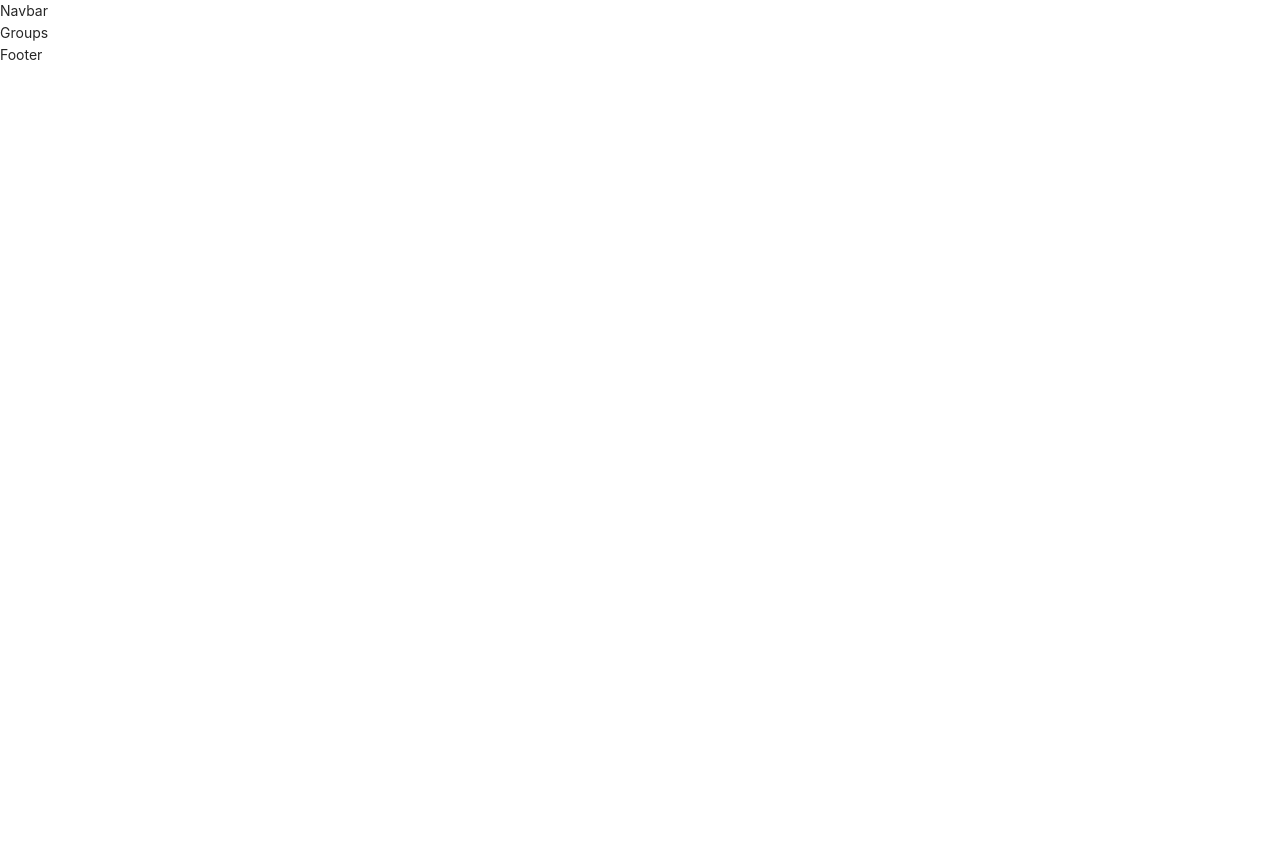
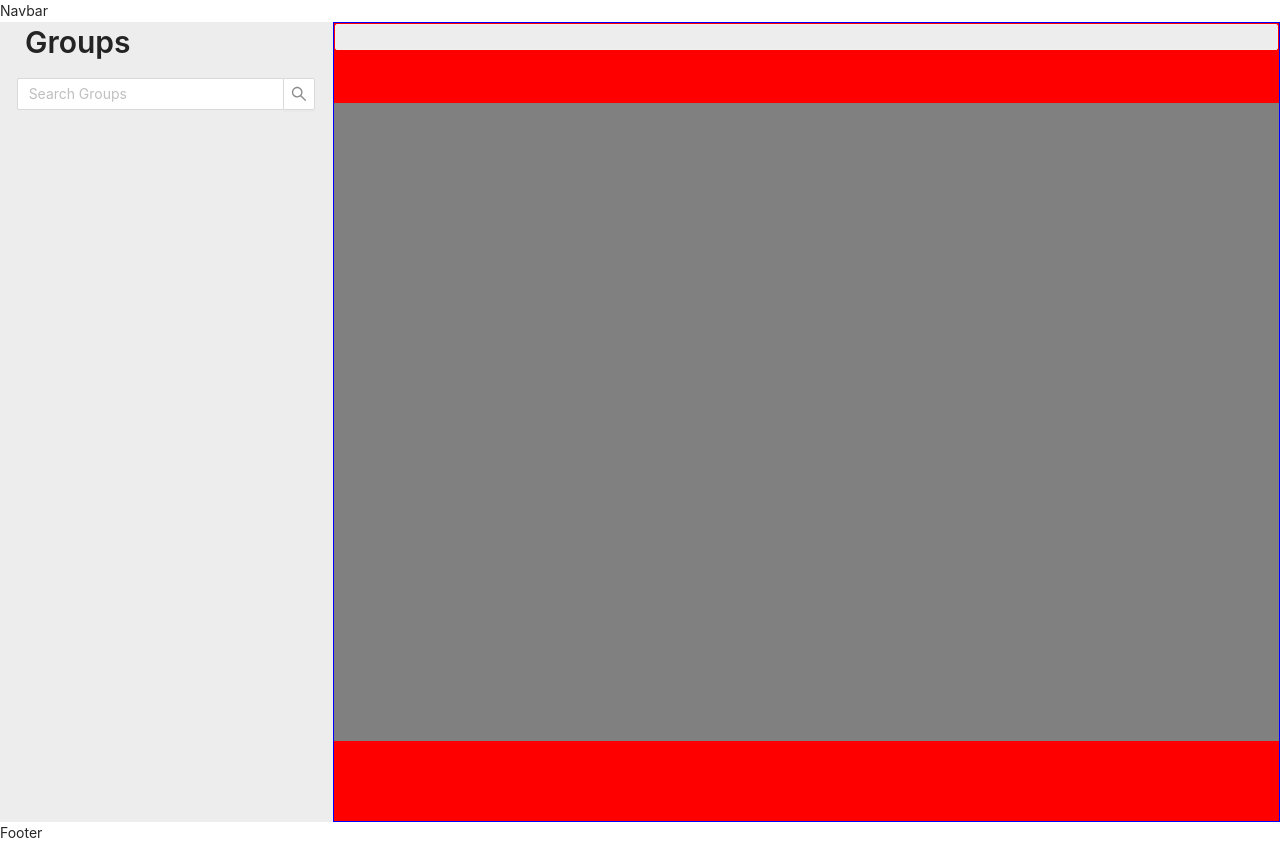
Before and after one commit to agiledev-students-fall2022/final-project-team-almaal, a React (Create React App) app in the folder front-end/: page /groups in a window 1280 px wide. Before the commit the page ends 800 px from the top, so only its background shows below. Built offline with nearby package versions, Linux system fonts and the light colour scheme.

Commit message:
Side Navigation Bar and Chat Section Created

```diff
--- a/front-end/package.json
+++ b/front-end/package.json
@@ -8,7 +8,9 @@
     "@testing-library/user-event": "^13.5.0",
     "antd": "^4.23.6",
     "react": "^18.2.0",
+    "react-chat-elements": "^12.0.5",
     "react-dom": "^18.2.0",
+    "react-infinite-scroll-component": "^6.1.0",
     "react-router-dom": "^6.4.2",
     "react-scripts": "^2.1.3",
     "web-vitals": "^2.1.4"
--- /dev/null
+++ b/front-end/src/components/ChatComponent.jsx
@@ -0,0 +1,59 @@
+import React from 'react';
+import "antd/dist/antd.css";
+import {Avatar, Layout, Input, Card, Button, Upload } from 'antd';
+import { FileImageOutlined, CameraOutlined, PaperClipOutlined } from '@ant-design/icons';
+import styles from '../routes/Groups.module.css';
+import 'react-chat-elements/dist/main.css';
+import { MessageBox } from 'react-chat-elements'
+
+const { Header, Content,Footer } = Layout;
+const { Meta } = Card;
+
+
+const ChatComponent = () => {
+  return (
+    <Layout className={styles.chatLayout}>
+      <Header style={{background:'red' , width:'100%', padding: '1px', height: '10%'}}>
+        <Card  size='small' className={styles.userCard}>
+
+       </Card>
+      </Header>
+
+      <Content className={styles.chatContent}>
+
+      {/* <div className={styles.rChat}>
+          <MessageBox
+            title={'User'}
+            position={'left'}
+            type={'photo'}
+            text={'hello.png'}
+            data={{
+              uri: 'https://facebook.github.io/react/img/logo.svg',
+              status: {
+                click: false,
+                loading: 0,
+              },
+            }}
+          />
+          <MessageBox
+            position={'left'}
+            type={'text'}
+            text={'Hello World!'}
+            data={{
+              status: {
+                click: false,
+                loading: 0,
+              },
+            }}
+          />
+        </div> */}
+      </Content>
+
+      <Footer style={{background:'red' , width:'100%', padding: '1px', height: '10%'}}>
+
+      </Footer>
+    </Layout>
+  )
+}
+
+export default ChatComponent
--- /dev/null
+++ b/front-end/src/components/GroupsSideNavigationBar.jsx
@@ -0,0 +1,38 @@
+import React, { useState } from 'react';
+import "antd/dist/antd.css";
+import { Avatar, Layout, Typography, Input, Card, Button, List, Modal, Divider, Skeleton, Popover } from 'antd';
+import InfiniteScroll from 'react-infinite-scroll-component';
+import styles from '../routes/Groups.module.css';
+
+const { Sider} = Layout;
+const { Title} = Typography;
+const { Search } = Input;
+const { Meta } = Card;
+
+
+function find(){
+    return;
+}
+
+
+const GroupsSideNavigationBar = () => {
+    return (
+    <Sider width={'26%'} className={styles.siteLayoutBackground}>
+
+        <div>
+        <Title level={2} className={styles.sideTitle}>Groups</Title>
+        </div>
+
+        <>
+        <Search
+            className={styles.sideSearchBar}
+            placeholder="Search Groups"
+            allowClear
+            onSearch={find}
+        />
+        </>
+    </Sider>
+    )
+}
+
+export default GroupsSideNavigationBar
--- a/front-end/src/routes/Groups.jsx
+++ b/front-end/src/routes/Groups.jsx
@@ -1,9 +1,18 @@
 import React from 'react'
+import { Layout } from 'antd'
+import styles from './Groups.module.css'
+import GroupsSideNavigationBar from '../components/GroupsSideNavigationBar';
+import ChatComponent from '../components/ChatComponent';
+
 
 const Groups = () => {
-    return (
-        <div>Groups</div>
-    )
+
+  return (
+    <Layout className={styles.mainLayout}>
+      <GroupsSideNavigationBar />
+      <ChatComponent />
+    </Layout>
+  )
 }
 
 export default Groups
--- /dev/null
+++ b/front-end/src/routes/Groups.module.css
@@ -0,0 +1,97 @@
+.mainLayout{
+    background:'red';
+    width: 100%;
+    height:100vh;
+}
+
+.sideSearchBar{
+    display: block;
+    margin: auto;
+    width: 90%;
+}
+
+.sideGroups{
+    margin-top:5%;
+    height: 80%;
+    overflow: auto;
+    padding: 0 16px;
+    border: 1px solid rgba(140, 140, 140, 0.35);
+}
+
+.sideTitle{
+    color:"black";
+    display:inline-block;
+    padding-left:25px;
+}
+
+.siteLayoutBackground{
+    display: inline-block;
+    background:#ededed;
+    height:100vh
+}
+
+.addbtn{
+    display:inline-block;
+    margin-left:55%;
+}
+
+.card {
+    position: absolute;
+    margin-left:6%;
+    width: 320px;
+    z-index: 1;
+    background-color: rgba(240, 248, 255, 0.95);
+}
+
+.imgAndName {
+    display: flex;
+}
+
+.imgAndName div:nth-child(2) {
+    padding-left: 1rem;
+}
+
+.p:hover{
+    background-color: red;
+}
+.groupSetting:hover{
+    background-color: beige;
+}
+
+.userCard{
+    display: flex;
+    width: 100%;
+    background:#ededed;
+}
+
+.chatLayout{
+    height: 100vh;
+    background: blue;
+    border-color: black;
+    padding: 1px;
+}
+
+.chatContent{
+    background:grey;
+    padding:5px 1px 1px 1px;
+    margin: 0;
+    min-height: 280;
+}
+
+.groupChat{
+    display: block;
+    width: 100%;
+    background:#ededed;
+    height:90%;
+    overflow-y: scroll;
+}
+
+.rChat{
+    width: 50%;
+    display: block;
+}
+
+.sChat{
+    margin-left:50%;
+    display: block;
+}
```
Also changed, not shown: 1 other file (tests, documents, lock files or other folders).
